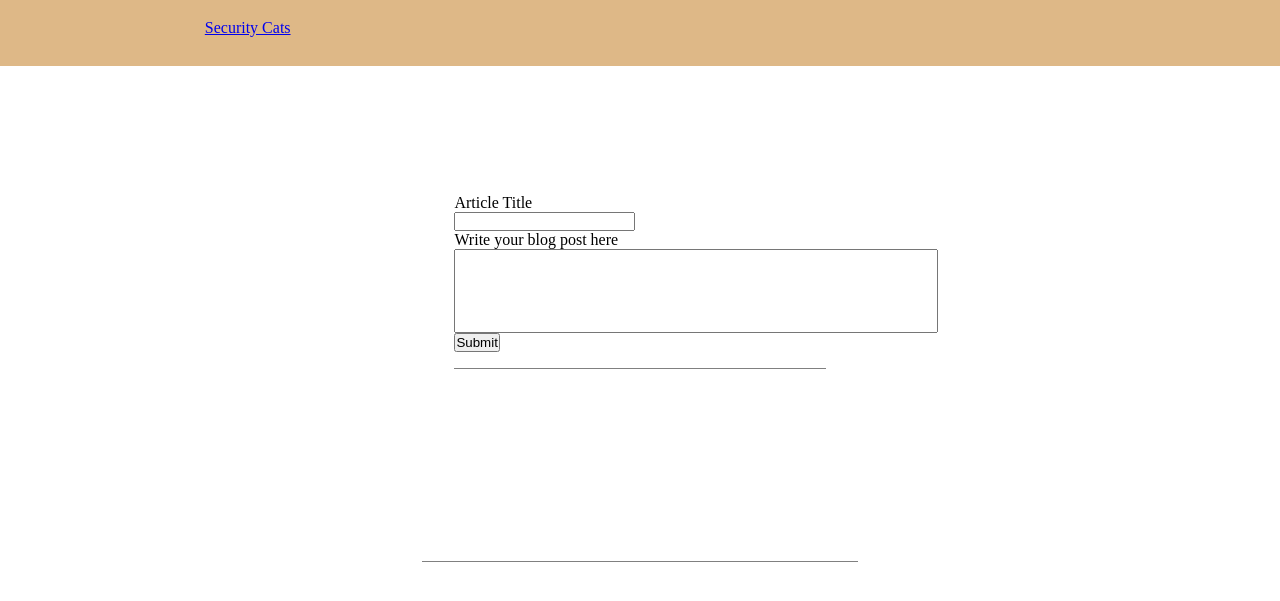
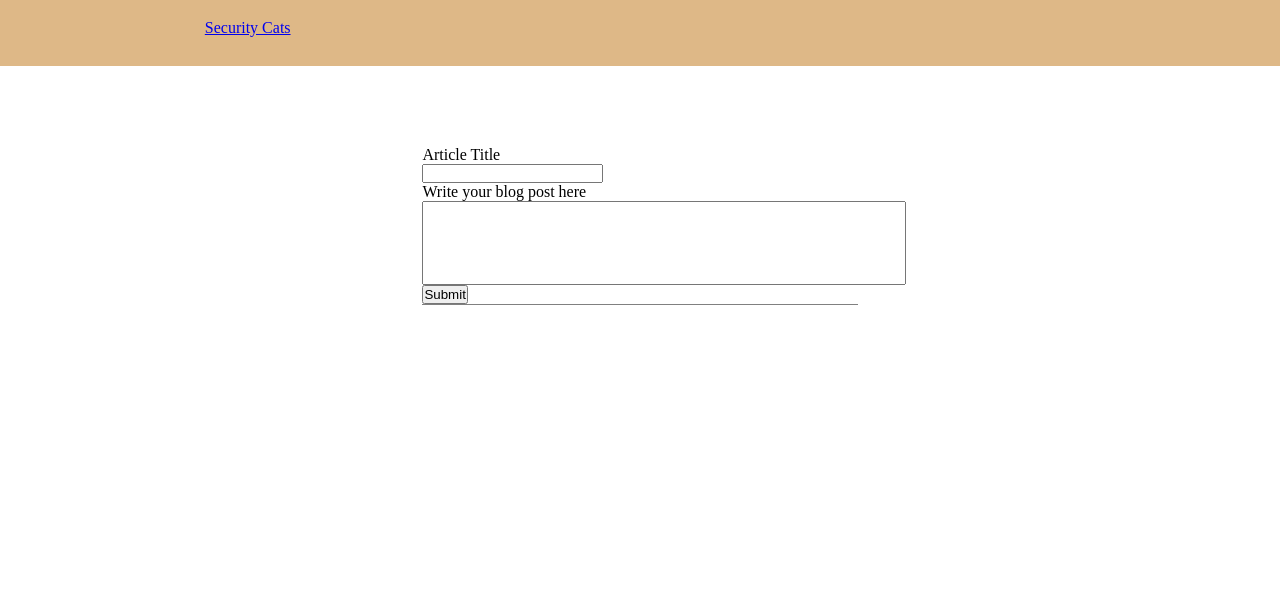
Before and after one commit to DaniStud/securitycats, a Flask app: page /admin in a window 1280 px wide. Shown: the top 601 px of the page. Run offline with Flask 3, Linux system fonts and the light colour scheme.

Commit message:
minor-styling

```diff
--- a/static/styles.css
+++ b/static/styles.css
@@ -4,7 +4,7 @@
 }
 
 
-form{
+#comment_form{
 margin-bottom: 10em;
 padding: 1em 0em 1em 0em;
 border-bottom: 1px solid grey;
@@ -41,5 +41,4 @@ body section{
     margin-left: 33%;
     margin-right: 33%;
     border-bottom: 1px solid grey;
-    padding: 2em;
 }
```
